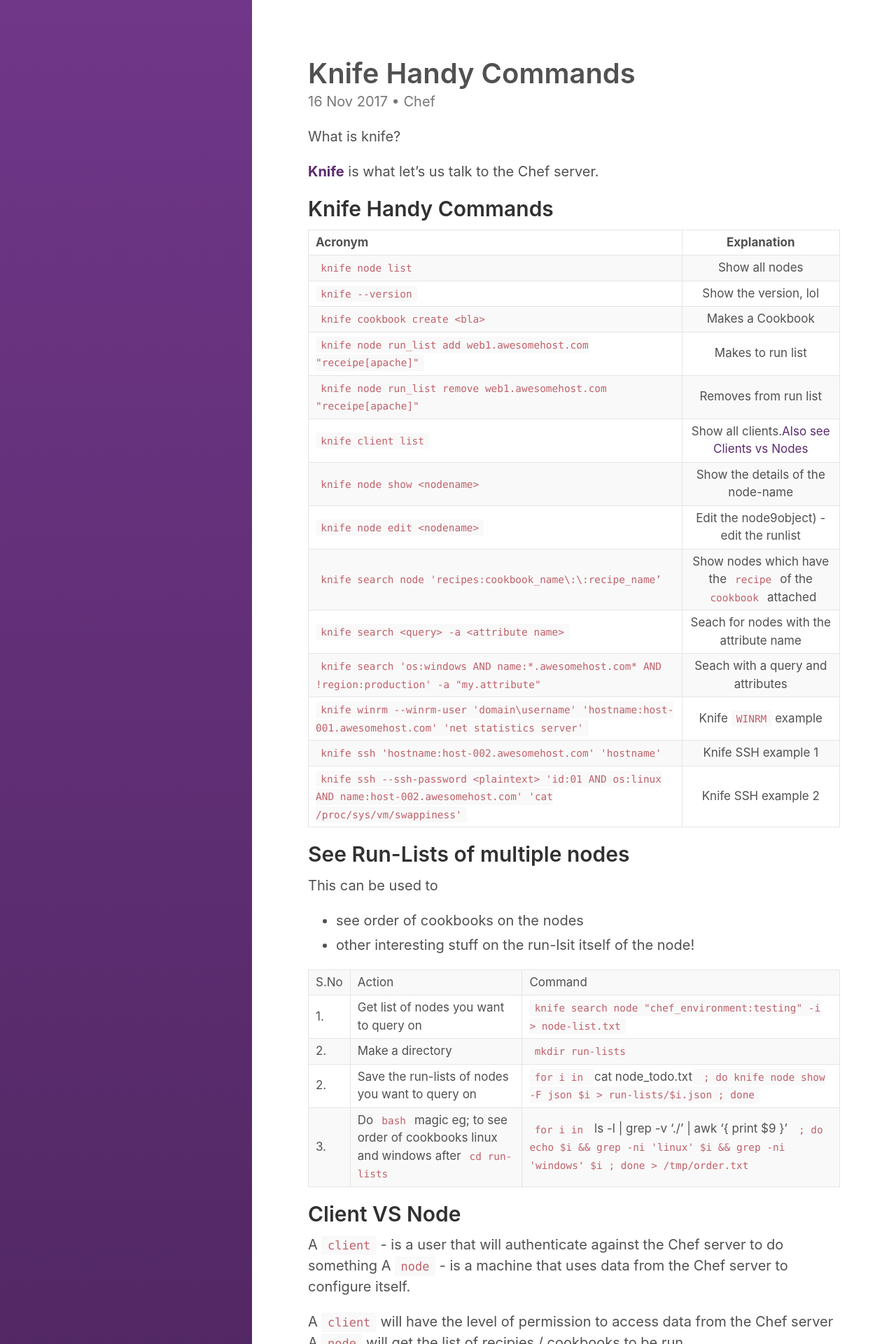
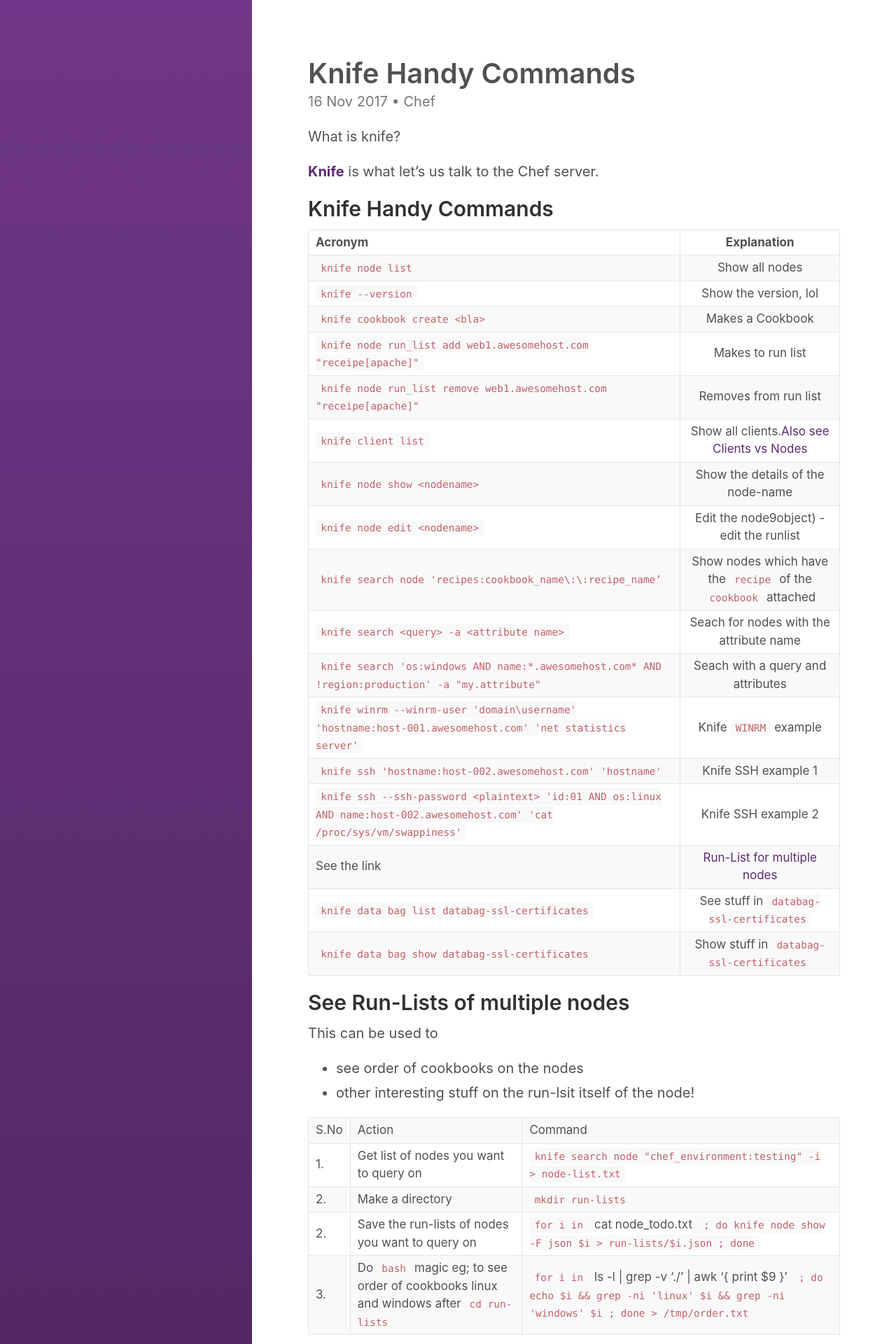
Before and after one commit to vishalbasra/vishalbasra.github.io, a Jekyll site: the page built from _posts/2017-11-16-Knife-Handy-Commands.md, in a window 1280 px wide. Shown: the top 1920 px of the page at 70% size. Built offline with Jekyll 4.4.1, drawn with Linux system fonts in a browser that asks for light colours.

```diff
--- a/_posts/2017-11-16-Knife-Handy-Commands.md
+++ b/_posts/2017-11-16-Knife-Handy-Commands.md
@@ -35,6 +35,10 @@
 | `knife winrm --winrm-user 'domain\username' 'hostname:host-001.awesomehost.com' 'net statistics server'`      | Knife `WINRM` example |
 | `knife ssh 'hostname:host-002.awesomehost.com' 'hostname'`      | Knife SSH example 1  |
 | `knife ssh --ssh-password <plaintext> 'id:01 AND os:linux AND name:host-002.awesomehost.com' 'cat /proc/sys/vm/swappiness'`      | Knife SSH example 2 |
+| See the link     | [Run-List for multiple nodes](#runlists) |
+| `knife data bag list databag-ssl-certificates`      | See stuff in `databag-ssl-certificates`  |
+| `knife data bag show databag-ssl-certificates`      | Show stuff in `databag-ssl-certificates` |
+
 
 
 ## See Run-Lists of multiple nodes ##
```
